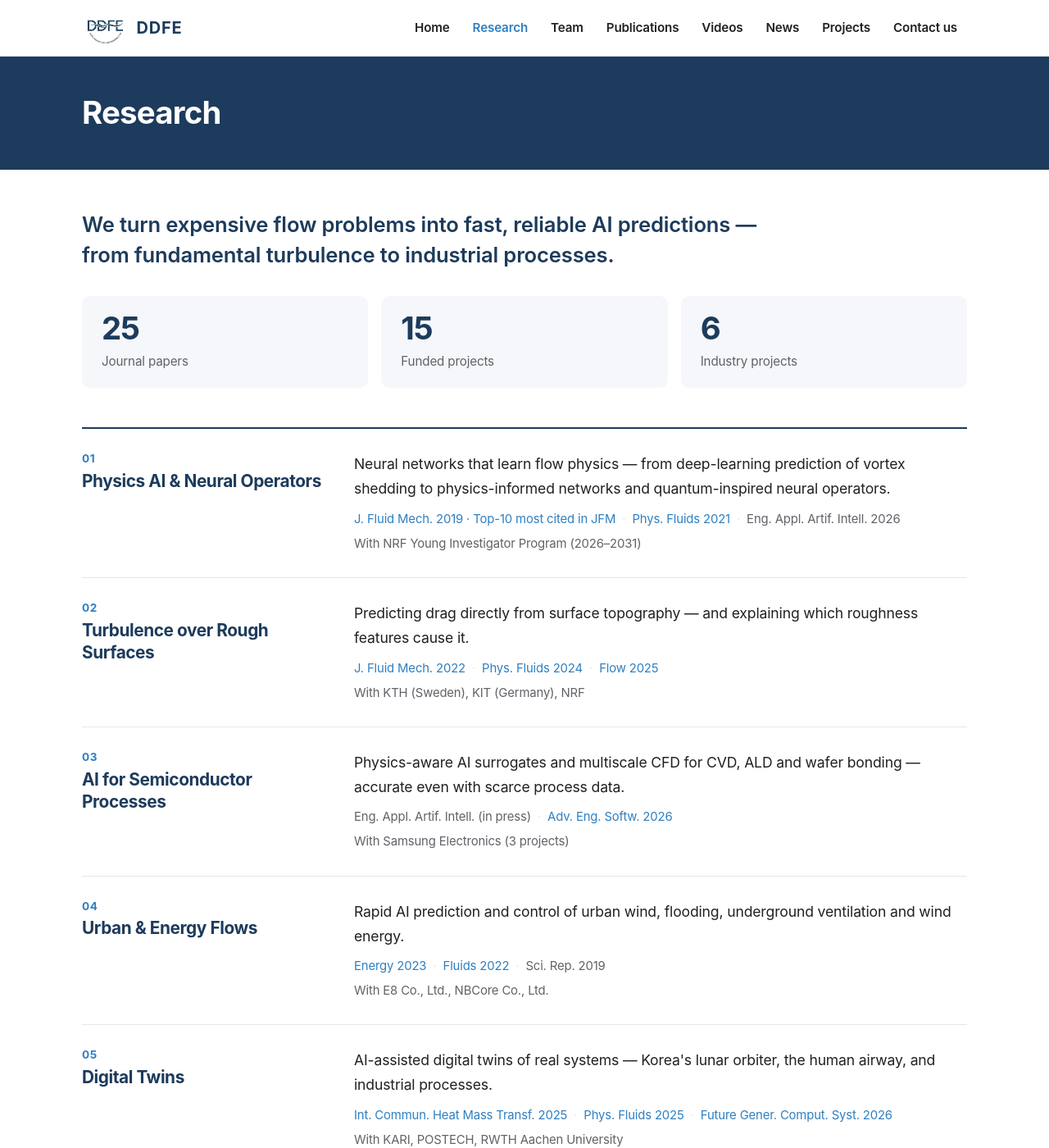
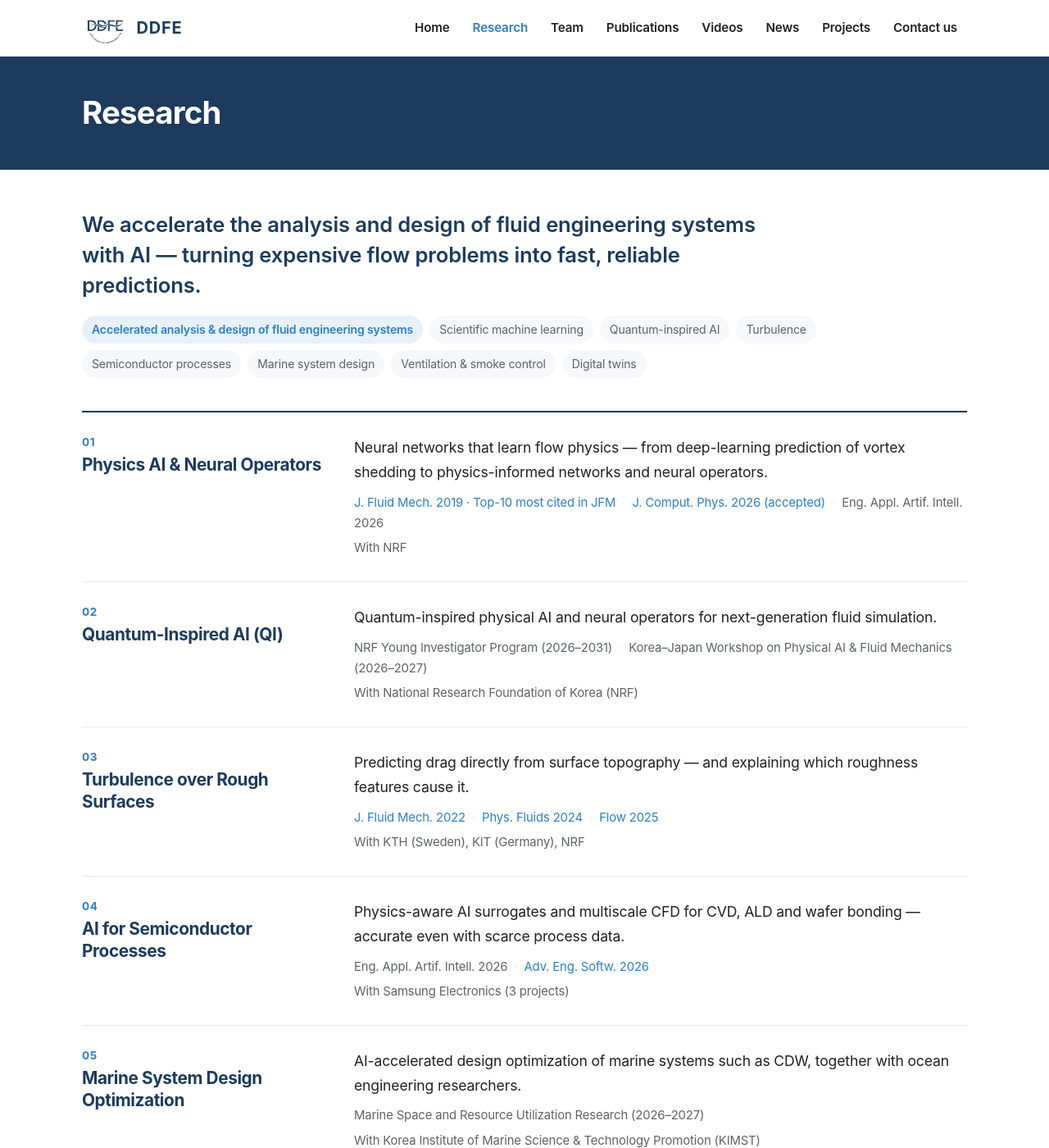
Before and after one commit to sanlee-ddfe/ddfe.github.io, a Jekyll site: the page built from research.html, in a window 1280 px wide and 1400 px high. Shown: the whole window at 82% size. Built offline with Jekyll 4.4.1, drawn with Linux system fonts in a browser that asks for light colours; some web fonts are replaced; some of the changed text lies outside the part shown.

Commit message:
Update Research themes, home welcome text and publications
- Research: separate Quantum-Inspired AI (QI) theme, add marine system
  design optimization and underground parking ventilation, add keywords,
  remove statistics
- Home: add accelerated analysis & design keyword to welcome text,
  remove Collaborators section
- Publications: unify format based on Google Scholar, update in-press
  entries, add JCP 2026 (accepted) and missing papers, add preprints

Co-Authored-By: Claude Opus 5.5 <noreply@anthropic.com>

```diff
--- a/_data/research.yml
+++ b/_data/research.yml
@@ -1,24 +1,44 @@
 # ------------------------------------------------------------
 # Research page (/research/)
 #
-#   title:      theme name
-#   impact:     one sentence
-#   highlights: key papers (label shown, url optional)
-#   partners:   sponsors / collaborators (one line)
+#   intro:      one-line mission statement
+#   keywords:   tags shown under the intro
+#   themes:
+#     title:      theme name
+#     impact:     one sentence
+#     highlights: key papers / projects (label shown, url optional)
+#     partners:   sponsors / collaborators (one line)
 # ------------------------------------------------------------
 
-intro: We turn expensive flow problems into fast, reliable AI predictions — from fundamental turbulence to industrial processes.
+intro: We accelerate the analysis and design of fluid engineering systems with AI — turning expensive flow problems into fast, reliable predictions.
+
+keywords:
+  - Accelerated analysis & design of fluid engineering systems
+  - Scientific machine learning
+  - Quantum-inspired AI
+  - Turbulence
+  - Semiconductor processes
+  - Marine system design
+  - Ventilation & smoke control
+  - Digital twins
 
 themes:
   - title: Physics AI & Neural Operators
-    impact: Neural networks that learn flow physics — from deep-learning prediction of vortex shedding to physics-informed networks and quantum-inspired neural operators.
+    impact: Neural networks that learn flow physics — from deep-learning prediction of vortex shedding to physics-informed networks and neural operators.
     highlights:
       - label: J. Fluid Mech. 2019 · Top-10 most cited in JFM
-        url: https://arxiv.org/abs/1804.06076
-      - label: Phys. Fluids 2021
-        url: https://arxiv.org/abs/1909.06042
+        url: https://doi.org/10.1017/jfm.2019.700
+      - label: J. Comput. Phys. 2026 (accepted)
+        url: https://github.com/rider37/dl-amr
       - label: Eng. Appl. Artif. Intell. 2026
-    partners: NRF Young Investigator Program (2026–2031)
+    partners: NRF
+
+  - title: Quantum-Inspired AI (QI)
+    impact: Quantum-inspired physical AI and neural operators for next-generation fluid simulation.
+    highlights:
+      - label: NRF Young Investigator Program (2026–2031)
+      - label: Korea–Japan Workshop on Physical AI & Fluid Mechanics (2026–2027)
+    partners: National Research Foundation of Korea (NRF)
 
   - title: Turbulence over Rough Surfaces
     impact: Predicting drag directly from surface topography — and explaining which roughness features cause it.
@@ -34,20 +54,33 @@ themes:
   - title: AI for Semiconductor Processes
     impact: Physics-aware AI surrogates and multiscale CFD for CVD, ALD and wafer bonding — accurate even with scarce process data.
     highlights:
-      - label: Eng. Appl. Artif. Intell. (in press)
+      - label: Eng. Appl. Artif. Intell. 2026
       - label: Adv. Eng. Softw. 2026
         url: https://www.sciencedirect.com/science/article/pii/S0965997825001899
     partners: Samsung Electronics (3 projects)
 
+  - title: Marine System Design Optimization
+    impact: AI-accelerated design optimization of marine systems such as CDW, together with ocean engineering researchers.
+    highlights:
+      - label: Marine Space and Resource Utilization Research (2026–2027)
+    partners: Korea Institute of Marine Science & Technology Promotion (KIMST)
+
+  - title: Underground Parking Ventilation
+    impact: Edge-AI ventilation and smoke control for underground parking lots — optimizing jet fans and tracing pollutant sources in real time.
+    highlights:
+      - label: KSCFE 2026 · Bayesian optimization of jet fan speeds
+      - label: KSCFE 2026 · Pollutant source tracking with source-to-sensor operators
+    partners: Ministry of SMEs and Startups, NBCore Co., Ltd.
+
   - title: Urban & Energy Flows
-    impact: Rapid AI prediction and control of urban wind, flooding, underground ventilation and wind energy.
+    impact: Rapid AI prediction of urban wind, flooding, typhoons and wind energy.
     highlights:
       - label: Energy 2023
         url: https://arxiv.org/abs/2304.01545
       - label: Fluids 2022
         url: https://www.mdpi.com/2311-5521/7/12/367
       - label: Sci. Rep. 2019
-    partners: E8 Co., Ltd., NBCore Co., Ltd.
+    partners: E8 Co., Ltd.
 
   - title: Digital Twins
     impact: AI-assisted digital twins of real systems — Korea's lunar orbiter, the human airway, and industrial processes.
--- a/assets/css/style.css
+++ b/assets/css/style.css
@@ -209,10 +209,6 @@ h3 { font-size: 1.15rem; margin: 0 0 .4rem; }
 
 /* ---------- Research ---------- */
 .research-intro { font-size: clamp(1.25rem, 2.4vw, 1.6rem); font-weight: 600; line-height: 1.45; color: var(--navy); max-width: 860px; margin: 0 0 2rem; }
-.stats { display: grid; grid-template-columns: repeat(3, 1fr); gap: 16px; margin-bottom: 3rem; }
-.stat { padding: 20px 24px; border-radius: var(--radius); background: var(--bg-soft); }
-.stat-num { display: block; font-size: 2.4rem; font-weight: 700; line-height: 1; color: var(--navy); letter-spacing: -0.03em; }
-.stat-label { display: block; margin-top: 8px; color: var(--muted); font-size: .95rem; }
 .themes { list-style: none; counter-reset: theme; padding: 0; margin: 0; border-top: 2px solid var(--navy); }
 .theme { counter-increment: theme; display: grid; grid-template-columns: 300px 1fr; gap: 32px; padding: 28px 0; border-bottom: 1px solid var(--line); }
 .theme h2 { font-size: 1.3rem; margin: 0; }
@@ -223,7 +219,7 @@ h3 { font-size: 1.15rem; margin: 0 0 .4rem; }
 .theme-partners { font-size: .93rem; color: var(--muted); margin: 0; }
 @media (max-width: 760px) {
   .theme { grid-template-columns: 1fr; gap: 10px; }
-  .stats { grid-template-columns: repeat(3, 1fr); gap: 10px; }
-  .stat { padding: 16px; }
-  .stat-num { font-size: 1.8rem; }
 }
+.keyword-row { display: flex; flex-wrap: wrap; gap: 8px; margin: -0.8rem 0 2.5rem; }
+.keyword { display: inline-block; padding: 5px 12px; border-radius: 999px; background: var(--bg-soft); color: var(--muted); font-size: .88rem; }
+.keyword-main { background: #e8f1fa; color: var(--accent); font-weight: 600; }
--- a/publications.md
+++ b/publications.md
@@ -5,52 +5,54 @@ permalink: /publications/
 ---
 <!--
   How to edit:
-  - Add a new paper as a new "1." line at the top of the list (numbers are automatic).
-  - **bold** = lab members. Write the asterisk for corresponding authors as \*
-  - "Related" lines go on the next line, indented by 3 spaces, wrapped in <span class="related">…</span>.
+  - Format:  Authors (Year). Title. *Journal*, Volume(Issue), Pages. [links]
+  - Authors: initials + surname (e.g. S. Lee). **bold** = lab members. Corresponding author: \*
+  - Add a new paper as a new "1." line at the top of the Journals list (numbers are automatic).
+  - Extra notes go on the next line, indented by 3 spaces, wrapped in <span class="related">…</span>.
 -->
 <section class="content publications" markdown="1">
 <div class="container" markdown="1">
 
-[**Google scholar link**](https://scholar.google.com/citations?user=ejt60CoAAAAJ&hl=en)
+[**Google Scholar**](https://scholar.google.com/citations?user=ejt60CoAAAAJ&hl=en)
 
 ## Journals
 
-\*Co-first or Co-corresponding Authors
+<p class="note">* Co-first or Co-corresponding Authors</p>
 
-1. **Jaewon Jang**, Taegeun Kim, Hyoungsoo Ko, Joosung Lee, Sejin Kim, Sunyoung Park, Jae Myung Choe, Young-gu Kim, Dae Sin Kim, Donghyun You\*, **Sangseung Lee\***. Zernike-Aware Neural Networks for Accurate Wafer Map Prediction in Chemical Vapor Deposition Processes, *Engineering Applications of Artificial Intelligence* (In press)
-1. **Jiwon Kang, Minhyeok Oh**, Joongoo Jeon, **Sangseung Lee**. Comparison of AI Turbulence Prediction Performance Across Time Scale: A Comparative Study of U-Net and Diffusion Model, *Journal of Computational Fluids Engineering* (In press)
-1. Suyeong Jo, Sanghyeon Park, Jeesuk Shin, Jongcheon Park, Hosung Kim, Seungchan Ko\*, **Sangseung Lee\***, Joongoo Jeon\*. Task-aware evolution in physics-informed neural networks: Application to Saint-Venant torsion problems, *Engineering Applications of Artificial Intelligence* (2026)
-1. Kim, Taegeun, Hyoungsoo Ko, **Jaewon Jang**, Sejin Kim, Sunyoung Park, Jae Myung Choe, Young-gu Kim, Dae Sin Kim, **Sangseung Lee\***, and Donghyun You\*. "An efficient multiscale coupling method for simulations of reactor-scale chemical vapor deposition with microstructural features." *Advances in Engineering Software* 212 (2026): 104051.
-1. **Rüttgers, Mario**, Moritz Waldmann, Fabian Hübenthal, Klaus Vogt, Makoto Tsubokura, **Sangseung Lee**, and Andreas Lintermann. "Towards a widespread usage of computational fluid dynamics simulations for automated virtual nasal surgery planning." *Future Generation Computer Systems* 174 (2026): 107935.
-1. **Rüttgers, Mario**, Julian Vorspohl, Luca Mayolle, Benedikt Johanning-Meiners, Dominik Krug, Michael Klaas, Matthias Meinke, **Sangseung Lee**, Wolfgang Schröder, and Andreas Lintermann (2025). Comparative analysis of the flow in a realistic human airway. *Physics of Fluids*, *37*(12).
-1. Jang, B., Jeon, M. J., **Lee, S.\***, & Jin, H. (2025). Neural network-based thermal model for virtual metrology of lunar orbiter temperatures via active and transfer learning. *International Communications in Heat and Mass Transfer*, *165*, 109055.
-1. Shi, Z., Khorasani, S. M. H., **Shin, H.**, Yang, J., **Lee, S.**, & Bagheri, S. (2025). Drag prediction of rough-wall turbulent flow using data-driven regression. *Flow, 5 E5*. [[arXiv link](https://arxiv.org/abs/2405.09256)]
-1. **Shin, H.**, Khorasani, S. M. H., Shi, Z., Yang, J., Bagheri, S., & **Lee, S.** (2024). Data-driven discovery of drag-inducing elements on a rough surface through convolutional neural networks. *Physics of Fluids 36 (9)* [[arXiv link](https://arxiv.org/abs/2405.09071)]
-1. Yang, J., Stroh, A., **Lee, S.**, Bagheri, S., Frohnapfel, B. and Forooghi, P. Assessment of Roughness Characterization Methods for Data-Driven Predictions. *Flow Turbulence Combustion* (2024).
-1. Yang, J., Stroh, A., **Lee, S.**, Bagheri, S., Frohnapfel, B. and Forooghi, P., 2023. Prediction of equivalent sand-grain size and identification of drag-relevant scales of roughness--a data driven approach. *Journal of Fluid Mechanics*, 975, A34.
-   <span class="related">*Related arXiv paper (2023):* Prediction of equivalent sand-grain size and identification of drag-relevant scales of roughness--a data driven approach. *arXiv preprint arXiv:2304.08958*. [[arXiv link]](https://arxiv.org/abs/2304.08958)</span>
-1. **Shin, H.**, Rüttgers, M., and **Lee, S.**, 2023. Effects of spatiotemporal correlations in wind data on neural network based wind predictions. *Energy*, 128068.
-   <span class="related">*Related arXiv paper (2023):* How Regional Wind Characteristics Affect CNN-based wind predictions: Insights from Spatiotemporal Correlation Analysis. *arXiv preprint arXiv:2304.01545*. [[arXiv link]](https://arxiv.org/abs/2304.01545)</span>
-1. **Shin, H.**, Rüttgers, M., and **Lee, S.**, 2022. Neural networks for improving wind power efficiency: a review. *Fluids*, 7(12), 367.
-1. Rüttgers, M., Jeon, S., **Lee, S.** and You, D., 2022. Prediction of a typhoon track and intensity using a generative adversarial network with observational and meteorological data. *IEEE Access*, 10, pp.48434-48446.
-1. Choi, B., **Lee, S.** and You, D., 2022. Prediction of molten steel flow in a tundish with water model data using a generative neural network with different clip sizes. *Journal of Mechanical Science and Technology*, 36, pp.749-759.
-1. **Lee, S.**, Yang, J., Forooghi, P., Stroh, A. and Bagheri, S., 2022. Predicting drag on rough surfaces by transfer learning of empirical correlations. *Journal of Fluid Mechanics*, 933, A18.
-   <span class="related">*Related arXiv paper (2021):* Predicting drag on rough surfaces by transfer learning of empirical correlations. arXiv:2106.05995 [[arXiv link]](https://arxiv.org/abs/2106.05995); Related Code: [[Download link](https://drive.google.com/file/d/1JCdTyu7WeGRz6Gs3za8b5o_zCU50CL_9/view?usp=sharing)]</span>
-1. Jeon, S., **Lee, S.**, Ha, S., Kim, S. and You, D., 2021. Effects of a moving weir on tundish flow during continuous-casting grade-transition. *Journal of Mechanical Science and Technology*, 35, pp.4001-4009.
-1. **Lee, S.** and You, D., 2021. Analysis of a convolutional neural network for predicting unsteady volume wake flow fields. *Physics of Fluids*, 33, 035152.
-   <span class="related">*Related arXiv paper (2019):* Mechanisms of a convolutional neural network for learning three-dimensional unsteady wake flow. *arXiv preprint arXiv:1909.06042*. [[arXiv link]](https://arxiv.org/abs/1909.06042)</span>
-1. Go, T., **Lee, S.**, You, D. and Lee S.J., 2020. Deep learning-based hologram generation using a white light source. *Scientific Reports*, 10, 8977.
-1. **Lee, S.** and You, D., 2019. Data-driven prediction of unsteady flow over a circular cylinder using deep learning. *Journal of Fluid Mechanics*, 879, pp.217-254. [Top 10th most cited paper among 1,942 papers in JFM (JCR 2021 report)]
-   <span class="related">*Related arXiv paper 1 (2018):* Data-driven prediction of unsteady flow fields over a circular cylinder using deep learning. *arXiv preprint arXiv:1804.06076*. [[arXiv link]](https://arxiv.org/abs/1804.06076)</span>
-   <span class="related">*Related arXiv paper 2 (2017):* Prediction of laminar vortex shedding over a cylinder using deep learning. *arXiv preprint arXiv:1712.07854*. [[arXiv link]](https://arxiv.org/abs/1712.07854)</span>
-1. Rüttgers, M., **Lee, S.**, Jeon, S. and You, D., 2019. Prediction of a typhoon track using a generative adversarial network and satellite images. *Scientific Reports*, 9, 6057.
-   <span class="related">*Related arXiv paper 1 (2018):* Typhoon track prediction using satellite images in a Generative Adversarial Network. *arXiv preprint arXiv:1808.05382*.</span>
-   <span class="related">*Related arXiv paper 2 (2018):* Prediction of typhoon tracks using a generative adversarial network with observational and meteorological data. *arXiv preprint arXiv:1812.01943*.</span>
-1. Kim, J. J., **Lee, S.**, Kim, M., You, D. and Lee, S. J., 2017. Salient drag reduction of a heavy vehicle using modified cab-roof fairings. *Journal of Wind Engineering and Industrial Aerodynamics*, 164, pp.138-151.
-1. Sifounakis, A., **Lee, S.** and You, D., 2016. A conservative finite volume method for incompressible navier–stokes equations on locally refined nested cartesian grids. *Journal of Computational Physics*, 326, pp.845-861.
-1. Hwang, B. G., **Lee, S.**, Lee, E. J., Kim, J. J., Kim, M., You, D. and Lee, S. J., 2016. Reduction of drag in heavy vehicles with two different types of advanced side skirts. *Journal of Wind Engineering and Industrial Aerodynamics*, 155, pp.36-46.
-1. **Lee, S.**, Kim, M., You, D., Kim, J. J. and Lee, S. J., 2016. Coarse grid large-eddy simulation of flow over a heavy vehicle. *Journal of Computational Fluids Engineering*, 21(1), pp.30-35.
+1. **J. Kang**, **M. Oh**, **J. Son**, J. Jeon\*, **S. Lee\*** (2026). Heteroscedastic residual learning for dynamic adaptive mesh refinement in bluff-body wake flows. *Journal of Computational Physics* (Accepted). [[Code](https://github.com/rider37/dl-amr)]
+1. H. Lee, R. Puri, R. Sarma, A. Lintermann, **S. Lee**, **M. Rüttgers** (2026). Drag-aware UAV path planning in unseen urban domains using graph convolutional neural network-based flow prediction. *Journal of Mechanical Science and Technology*, 1–13.
+1. **J. Jang**, T. Kim, H. Ko, J. Lee, S. Kim, S. Park, J. M. Choe, Y.-g. Kim, D. S. Kim, D. You\*, **S. Lee\*** (2026). Zernike-aware neural networks for accurate wafer map prediction in chemical vapor deposition processes. *Engineering Applications of Artificial Intelligence*, 177, 115016.
+1. **J. Kang**, **M. Oh**, J. Jeon, **S. Lee** (2026). Comparison of AI turbulence prediction performance across time scale: A comparative study of U-Net and diffusion model. *Journal of Computational Fluids Engineering* (In press).
+1. S. Jo, S. Park, J. Shin, J. Park, H. Kim, S. Ko\*, **S. Lee\***, J. Jeon\* (2026). Task-aware evolution in physics-informed neural networks: Application to Saint-Venant torsion problems. *Engineering Applications of Artificial Intelligence*, 168, 113988.
+1. T. Kim, H. Ko, **J. Jang**, S. Kim, S. Park, J. M. Choe, Y.-g. Kim, D. S. Kim, **S. Lee\***, D. You\* (2026). An efficient multiscale coupling method for simulations of reactor-scale chemical vapor deposition with microstructural features. *Advances in Engineering Software*, 212, 104051. [[Link](https://www.sciencedirect.com/science/article/pii/S0965997825001899)]
+1. **M. Rüttgers**, M. Waldmann, F. Hübenthal, K. Vogt, M. Tsubokura, **S. Lee**, A. Lintermann (2026). Towards a widespread usage of computational fluid dynamics simulations for automated virtual nasal surgery planning. *Future Generation Computer Systems*, 174, 107935. [[Link](https://www.sciencedirect.com/science/article/pii/S0167739X25002304)]
+1. **M. Rüttgers**, J. Vorspohl, L. Mayolle, B. Johanning-Meiners, D. Krug, M. Klaas, M. Meinke, **S. Lee**, W. Schröder, A. Lintermann (2025). Comparative analysis of the flow in a realistic human airway. *Physics of Fluids*, 37(12), 121901. [[Link](https://pubs.aip.org/aip/pof/article/37/12/121901/3374000)]
+1. B. Jang, M. J. Jeon, **S. Lee\***, H. Jin (2025). Neural network-based thermal model for virtual metrology of lunar orbiter temperatures via active and transfer learning. *International Communications in Heat and Mass Transfer*, 165, 109055. [[Link](https://www.sciencedirect.com/science/article/pii/S0735193325004816)]
+1. Z. Shi, S. M. H. Khorasani, **H. Shin**, J. Yang, **S. Lee**, S. Bagheri (2025). Drag prediction of rough-wall turbulent flow using data-driven regression. *Flow*, 5, E5. [[arXiv](https://arxiv.org/abs/2405.09256)]
+1. **H. Shin**, S. M. H. Khorasani, Z. Shi, J. Yang, S. Bagheri, **S. Lee** (2024). Data-driven discovery of drag-inducing elements on a rough surface through convolutional neural networks. *Physics of Fluids*, 36(9), 095172. [[Link](https://pubs.aip.org/aip/pof/article-abstract/36/9/095172/3314249/Data-driven-discovery-of-drag-inducing-elements-on)] [[arXiv](https://arxiv.org/abs/2405.09071)]
+1. J. Yang, A. Stroh, **S. Lee**, S. Bagheri, B. Frohnapfel, P. Forooghi (2024). Assessment of roughness characterization methods for data-driven predictions. *Flow, Turbulence and Combustion*, 113(2), 275–292.
+1. **J. Kang**, **H. Shin**, **S. Lee** (2024). Strategies and applications for predicting flow using neural networks: A review. *JMST Advances*, 6(1), 55–60.
+1. J. Yang, A. Stroh, **S. Lee**, S. Bagheri, B. Frohnapfel, P. Forooghi (2023). Prediction of equivalent sand-grain size and identification of drag-relevant scales of roughness – a data-driven approach. *Journal of Fluid Mechanics*, 975, A34. [[arXiv](https://arxiv.org/abs/2304.08958)]
+1. **H. Shin**, M. Rüttgers, **S. Lee** (2023). Effects of spatiotemporal correlations in wind data on neural network-based wind predictions. *Energy*, 279, 128068. [[arXiv](https://arxiv.org/abs/2304.01545)]
+1. **H. Shin**, M. Rüttgers, **S. Lee** (2022). Neural networks for improving wind power efficiency: A review. *Fluids*, 7(12), 367. [[Link](https://www.mdpi.com/2311-5521/7/12/367)]
+1. M. Rüttgers, S. Jeon, **S. Lee**, D. You (2022). Prediction of typhoon track and intensity using a generative adversarial network with observational and meteorological data. *IEEE Access*, 10, 48434–48446.
+1. B. Choi, **S. Lee**, D. You (2022). Prediction of molten steel flow in a tundish with water model data using a generative neural network with different clip sizes. *Journal of Mechanical Science and Technology*, 36(2), 749–759.
+1. **S. Lee**, J. Yang, P. Forooghi, A. Stroh, S. Bagheri (2022). Predicting drag on rough surfaces by transfer learning of empirical correlations. *Journal of Fluid Mechanics*, 933, A18. [[arXiv](https://arxiv.org/abs/2106.05995)] [[Code](https://drive.google.com/file/d/1JCdTyu7WeGRz6Gs3za8b5o_zCU50CL_9/view?usp=sharing)]
+1. S. Jeon, **S. Lee**, S. Ha, S. Kim, D. You (2021). Effects of a moving weir on tundish flow during continuous-casting grade-transition. *Journal of Mechanical Science and Technology*, 35(9), 4001–4009.
+1. **S. Lee**, D. You (2021). Analysis of a convolutional neural network for predicting unsteady volume wake flow fields. *Physics of Fluids*, 33, 035152. [[arXiv](https://arxiv.org/abs/1909.06042)]
+1. T. Go, **S. Lee**, D. You, S. J. Lee (2020). Deep learning-based hologram generation using a white light source. *Scientific Reports*, 10, 8977.
+1. **S. Lee**, D. You (2019). Data-driven prediction of unsteady flow over a circular cylinder using deep learning. *Journal of Fluid Mechanics*, 879, 217–254. [[DOI](https://doi.org/10.1017/jfm.2019.700)] [[arXiv](https://arxiv.org/abs/1804.06076)]
+   <span class="related">Top-10 most cited paper among 1,942 papers in JFM (JCR 2021 report)</span>
+1. M. Rüttgers, **S. Lee**, S. Jeon, D. You (2019). Prediction of a typhoon track using a generative adversarial network and satellite images. *Scientific Reports*, 9, 6057. [[arXiv](https://arxiv.org/abs/1808.05382)]
+1. J. J. Kim, **S. Lee**, M. Kim, D. You, S. J. Lee (2017). Salient drag reduction of a heavy vehicle using modified cab-roof fairings. *Journal of Wind Engineering and Industrial Aerodynamics*, 164, 138–151.
+1. A. Sifounakis, **S. Lee**, D. You (2016). A conservative finite volume method for incompressible Navier–Stokes equations on locally refined nested Cartesian grids. *Journal of Computational Physics*, 326, 845–861.
+1. B. G. Hwang, **S. Lee**, E. J. Lee, J. J. Kim, M. Kim, D. You, S. J. Lee (2016). Reduction of drag in heavy vehicles with two different types of advanced side skirts. *Journal of Wind Engineering and Industrial Aerodynamics*, 155, 36–46.
+1. **S. Lee**, M. Kim, D. You, J. J. Kim, S. J. Lee (2016). Coarse grid large-eddy simulation of flow over a heavy vehicle. *Journal of Computational Fluids Engineering*, 21(1), 30–35.
+
+## Preprints
+
+1. H. Lee, A. Lintermann, **S. Lee**, **M. Rüttgers** (2026). UrbanFlow-3K: A dataset of 3,000 lattice-Boltzmann simulations of random building layouts. *arXiv preprint* arXiv:2603.16554. [[arXiv](https://arxiv.org/abs/2603.16554)]
+1. J. Lee, **S. Lee**, D. You (2018). Deep learning approach in multi-scale prediction of turbulent mixing-layer. *arXiv preprint* arXiv:1809.07021. [[arXiv](https://arxiv.org/abs/1809.07021)]
 
 </div>
 </section>
--- a/research.html
+++ b/research.html
@@ -4,25 +4,14 @@ title: Research
 permalink: /research/
 ---
 {% assign R = site.data.research %}
-{% assign all_projects = site.data.projects.ongoing | concat: site.data.projects.completed %}
-{% assign industry_projects = all_projects | where_exp: "p", "p.industry" %}
-{% assign pubpage = site.pages | where: "url", "/publications/" | first %}
-{% if pubpage.content contains "<li>" %}
-  {% assign pubcount = pubpage.content | split: "<li>" | size | minus: 1 %}
-{% else %}
-  {% assign pubcount = pubpage.content | split: "
-1. " | size | minus: 1 %}
-{% endif %}
 
 <section class="content">
   <div class="container">
     <p class="research-intro">{{ R.intro }}</p>
+    <div class="keyword-row">
+      {% for k in R.keywords %}<span class="keyword{% if forloop.first %} keyword-main{% endif %}">{{ k }}</span>{% endfor %}
+    </div>
 
-    <div class="stats">
-      <div class="stat"><span class="stat-num">{{ pubcount }}</span><span class="stat-label">Journal papers</span></div>
-      <div class="stat"><span class="stat-num">{{ all_projects | size }}</span><span class="stat-label">Funded projects</span></div>
-      <div class="stat"><span class="stat-num">{{ industry_projects | size }}</span><span class="stat-label">Industry projects</span></div>
-    </div>
 
     <ol class="themes">
       {% for t in R.themes %}
```
Also changed, not shown: index.html (+1 -8 lines).
